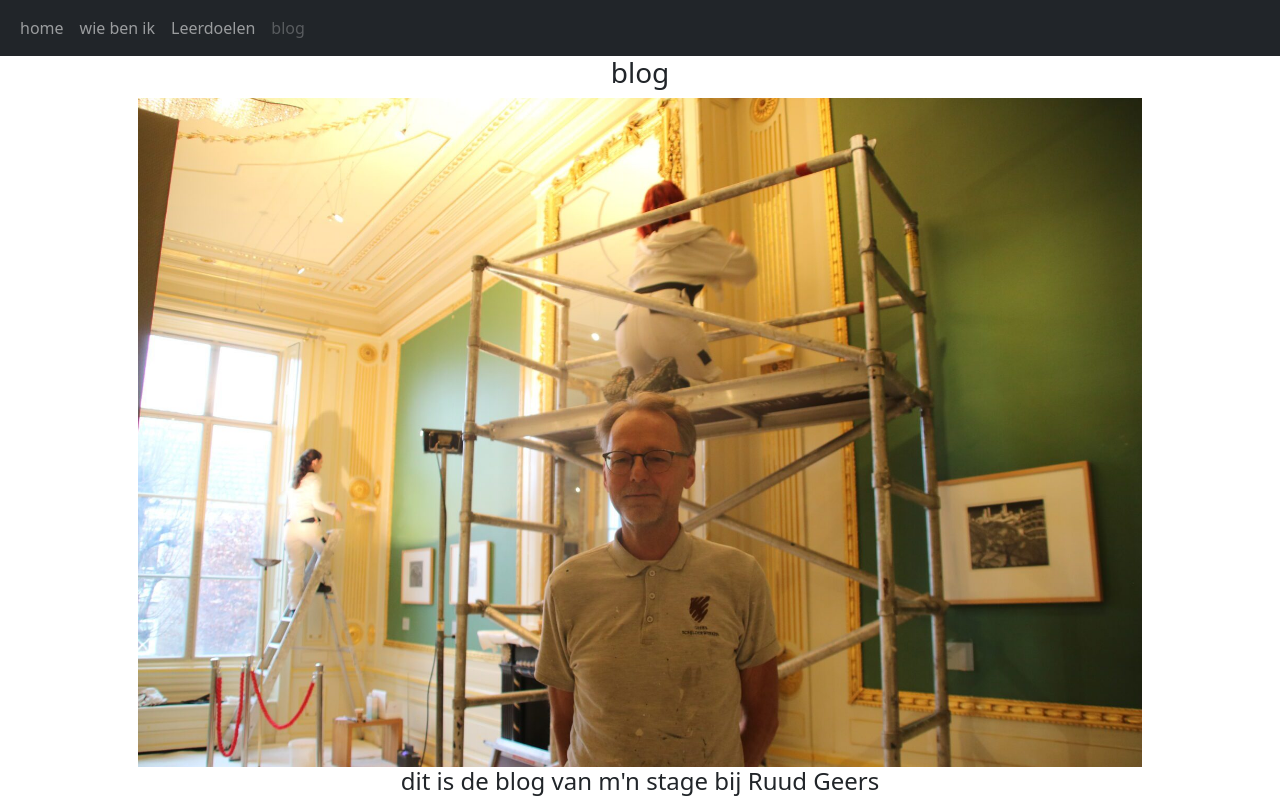
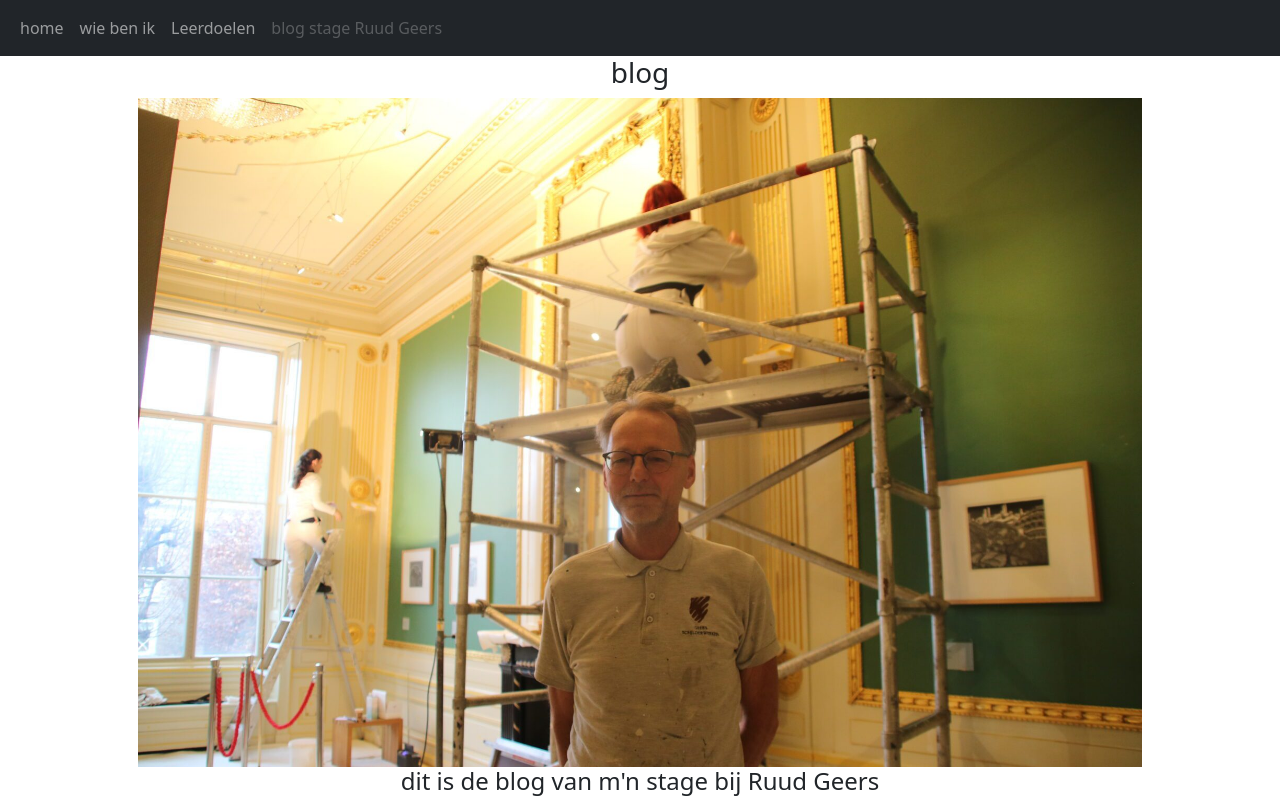
Before and after one commit to Penny20160/stage2024-2025.github.io, a plain HTML site: page blog.html in a window 1280 px wide. Shown: the top 800 px of the page. Drawn offline with nearby package versions, Linux system fonts and the light colour scheme.

Commit message:
Update blog.html

```diff
--- a/blog.html
+++ b/blog.html
@@ -28,7 +28,7 @@
                     <a class="nav-link" href="leerdoelen.html">Leerdoelen</a>
                 </li>
                 <li class="nav-item">
-                    <a class="nav-link disabled" href="blog.html">blog</a>
+                    <a class="nav-link disabled" href="blog.html">blog stage Ruud Geers</a>
                 </li>
             </ul>
         </div>
```
